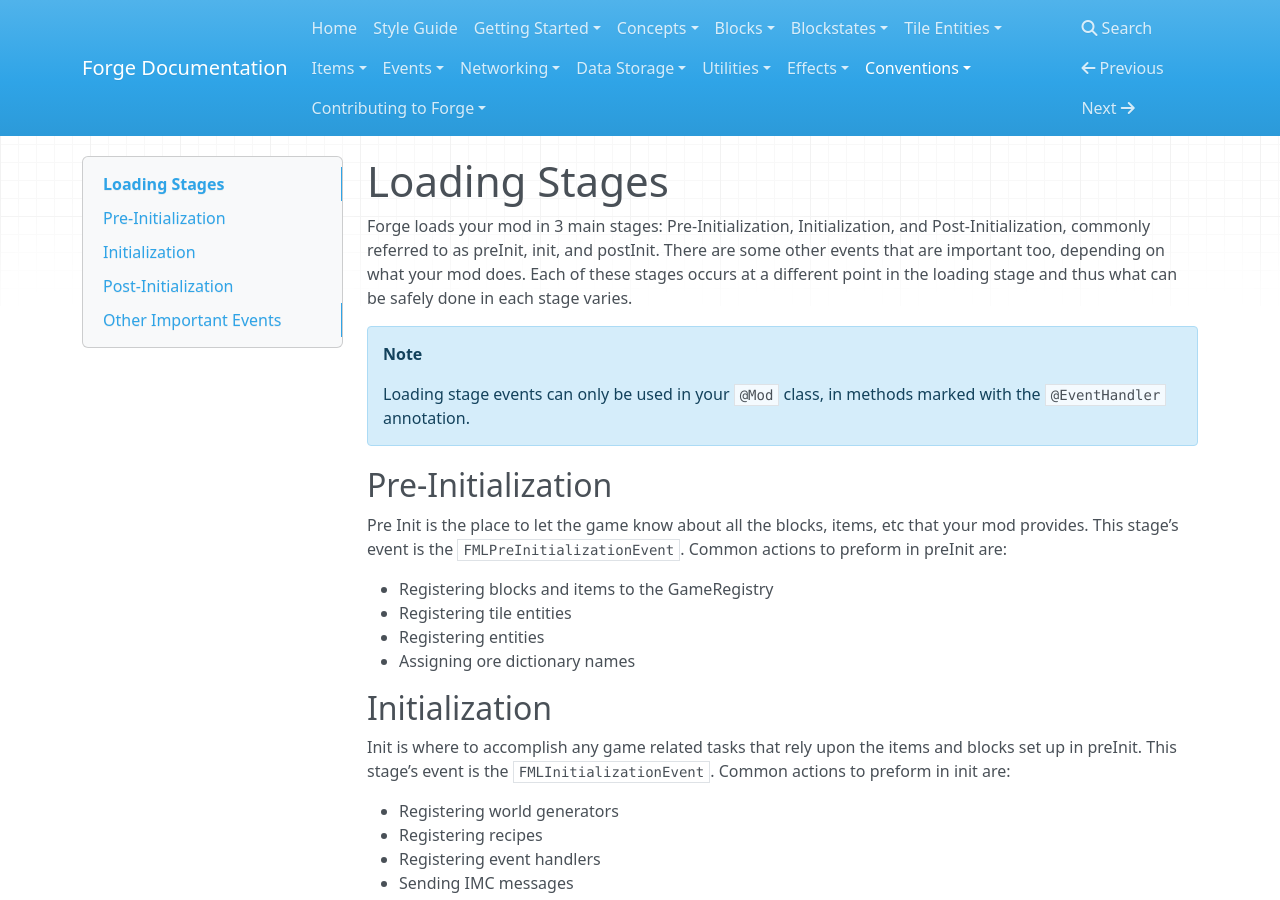
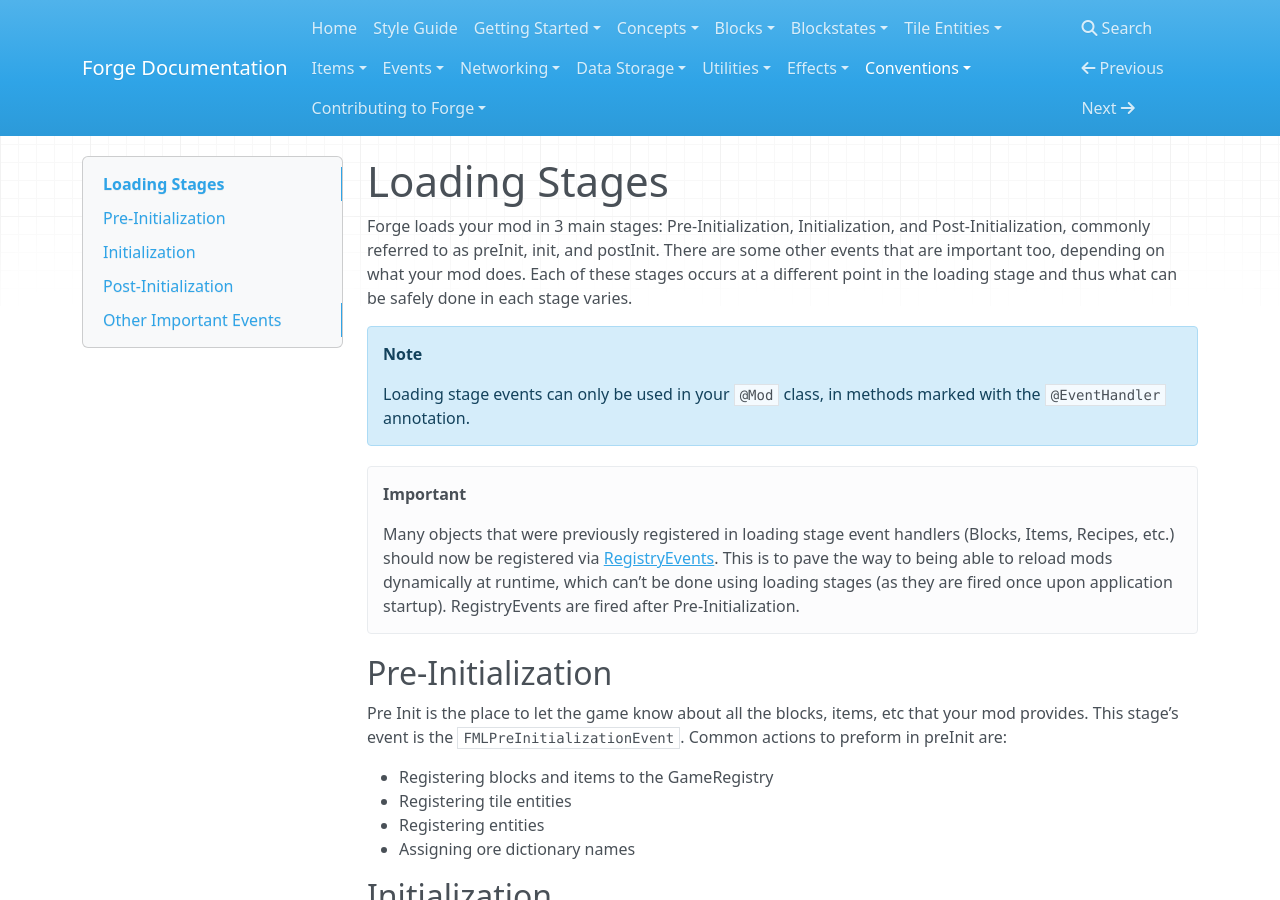
Before and after one commit to MinecraftForge/Documentation, an MkDocs documentation site: the page built from docs/conventions/loadstages.md, in a window 1280 px wide and 900 px high. Built offline with MkDocs 1.6.1, drawn with Linux system fonts in a browser that asks for light colours; nearby versions of some CDN libraries; old or Windows-style settings are respelled for this version of MkDocs.

Commit message:
Documented available RegistryEvents (#114)
* Add supported RegistryEvent parameters to "Registering Things"

* Add important to "Loading Stages" directing modders to use RegistryEvents over Loading Stages

* Added additional detail around *why* RegistryEvents should be preferred.

* Replaced incorrect 'Entity' with 'EntityEntry'

* Fixed typo

```diff
--- a/docs/conventions/loadstages.md
+++ b/docs/conventions/loadstages.md
@@ -6,7 +6,14 @@ There are some other events that are important too, depending on what your mod d
 Each of these stages occurs at a different point in the loading stage and thus what can be safely done in each stage varies.
 
 !!! note
+
     Loading stage events can only be used in your `@Mod` class, in methods marked with the `@EventHandler` annotation.
+
+!!! important
+
+    Many objects that were previously registered in loading stage event handlers (Blocks, Items, Recipes, etc.) should now be registered via [RegistryEvents][registering].
+    This is to pave the way to being able to reload mods dynamically at runtime, which can't be done using loading stages (as they are fired once upon application startup).
+    RegistryEvents are fired after Pre-Initialization.
 
 ## Pre-Initialization
 
```
Also changed, not shown: other parts of docs/conventions/loadstages.md (+2 -0 lines), docs/concepts/registries.md (+2 -0 lines).
